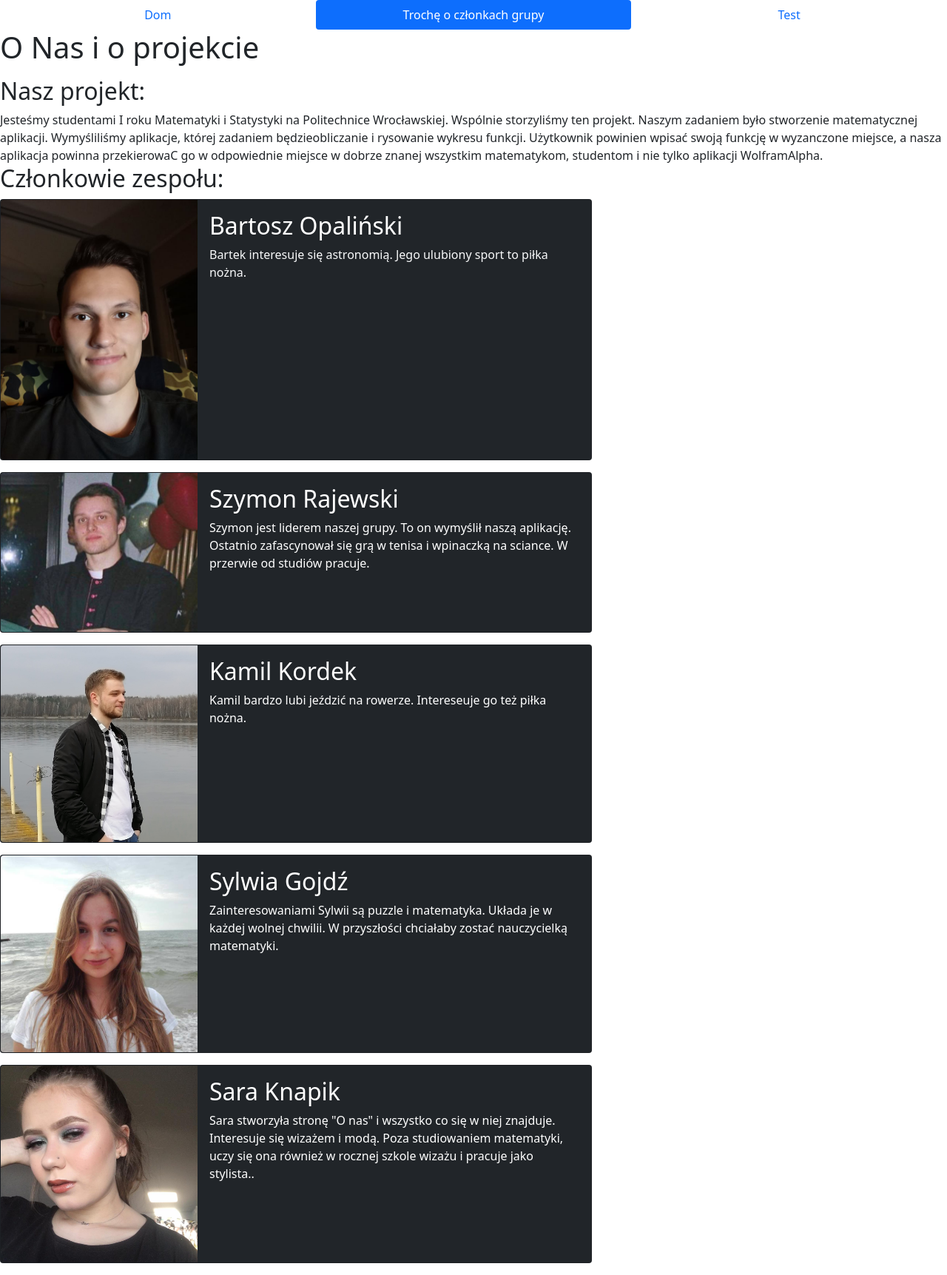
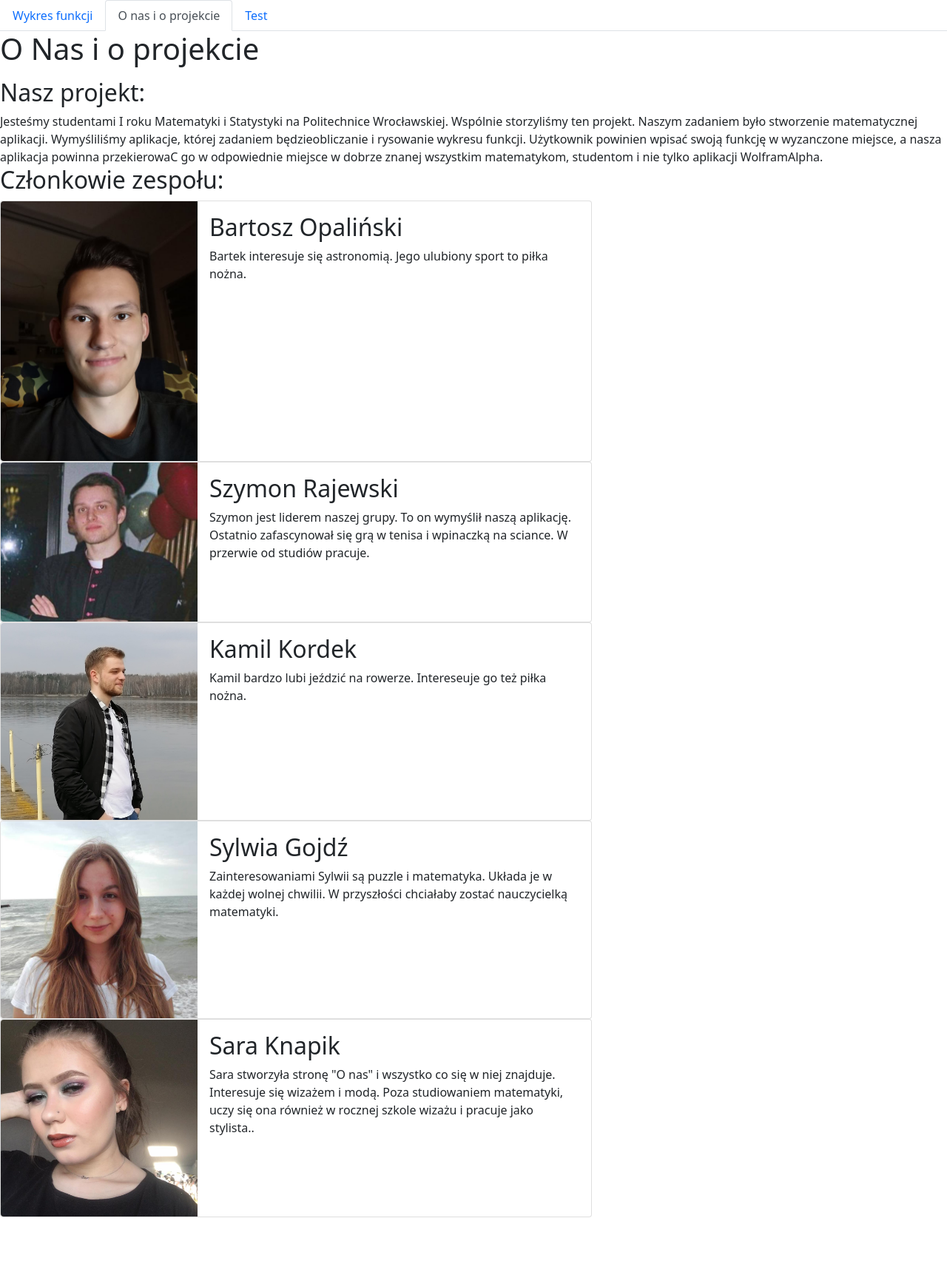
Before and after one commit to discoStar711/calculate-function, a Flask app: template templates/about.html in a window 1280 px wide. Shown: the whole page at 74% size. After the commit the page ends 1645 px from the top, so only its background shows below. Run offline with Flask 2, Linux system fonts and the light colour scheme; the template is opened without the code that fills it, so the values that code supplies are empty.

Commit message:
Zmiany w pasku nawigacyjnym

```diff
--- a/templates/about.html
+++ b/templates/about.html
@@ -2,11 +2,18 @@
 <html lang="en">
 <head>
     <meta charset="utf=8">
-    <nav class="nav nav-pills nav-justified">
-        <a class="nav-link" href="home.html">Dom</a>
-        <a class="nav-link active" aria-current="page" href="about.html">Trochę o członkach grupy</a>
-        <a class="nav-link" href="test.html">Test</a>
-    </nav>
+
+    <ul class="nav nav-tabs">
+        <li class="nav-item">
+          <a class="nav-link" href="home.html">Wykres funkcji</a>
+        </li>
+        <li class="nav-item">
+            <a class="nav-link active" aria-current="page" href="about.html">O nas i o projekcie</a>
+            <li class="nav-item">
+              <a class="nav-link" href="test.html">Test</a>
+            </li>
+        </li>
+      </ul>
     <title>O Nas i o projekcie</title>
     <link rel="stylesheet" href="../static/bootstrap.css">
     <link rel="stylesheet" href="../static/bootstrap-reboot.css">
@@ -28,7 +35,7 @@
 
 
 
-            <div class="card text-white bg-dark mb-3" style="max-width: 800px;">
+            <div class="card text-body" style="max-width: 800px;">
                 <div class="row g-0">
                   <div class="col-md-4">
                     <img src="../static/206284197_525218325459548_1787051759671903464_n.png" class="img-fluid rounded-start" alt="Bartosz Opaliński">
@@ -36,13 +43,13 @@
                   <div class="col-md-8">
                     <div class="card-body">
                       <h2 class="card-title">Bartosz Opaliński</h2>
-                      <p class="text-light bg-dark"> Bartek interesuje się astronomią. Jego ulubiony sport to piłka nożna.</p>
+                      <p class="card-text"> Bartek interesuje się astronomią. Jego ulubiony sport to piłka nożna.</p>
                     </div>
                   </div>
                 </div>
               </div>
 
-              <div class="card text-white bg-dark mb-3" style="max-width: 800px;">
+              <div class="card text-body" style="max-width: 800px;">
                 <div class="row g-0">
                   <div class="col-md-4">
                     <img src="../static/Szymon_Rajewski.png" class="img-fluid rounded-start" alt="Szymon_Rajewski">
@@ -58,7 +65,7 @@
                 </div>
               </div>
 
-              <div class="card text-white bg-dark mb-3" style="max-width: 800px;">
+              <div class="card text-body" style="max-width: 800px;">
                 <div class="row g-0">
                   <div class="col-md-4">
                     <img src="../static/208517635_237905064539490_7361119721932350977_n.png" class="img-fluid rounded-start" alt="Kamil Kordek">
@@ -73,7 +80,7 @@
                 </div>
               </div>
 
-              <div class="card text-white bg-dark mb-3" style="max-width: 800px;">
+              <div class="card text-body" style="max-width: 800px;">
                 <div class="row g-0">
                   <div class="col-md-4">
                     <img src="../static/39193571_1620381961423777_792957456555704320_n.png" class="img-fluid rounded-start" alt="Sylwia Gojdź">
@@ -88,7 +95,7 @@
                 </div>
               </div>
 
-              <div class="card text-white bg-dark mb-3" style="max-width: 800px;">
+              <div class="card text-body" style="max-width: 800px;">
                 <div class="row g-0">
                   <div class="col-md-4">
                     <img src="../static/95910805_936141800154782_7451300248858656768_n.png" class="img-fluid rounded-start" alt="Sara Knapik">
```
Also changed, not shown: templates/home.html (+11 -5 lines), templates/test.html (+11 -5 lines).
